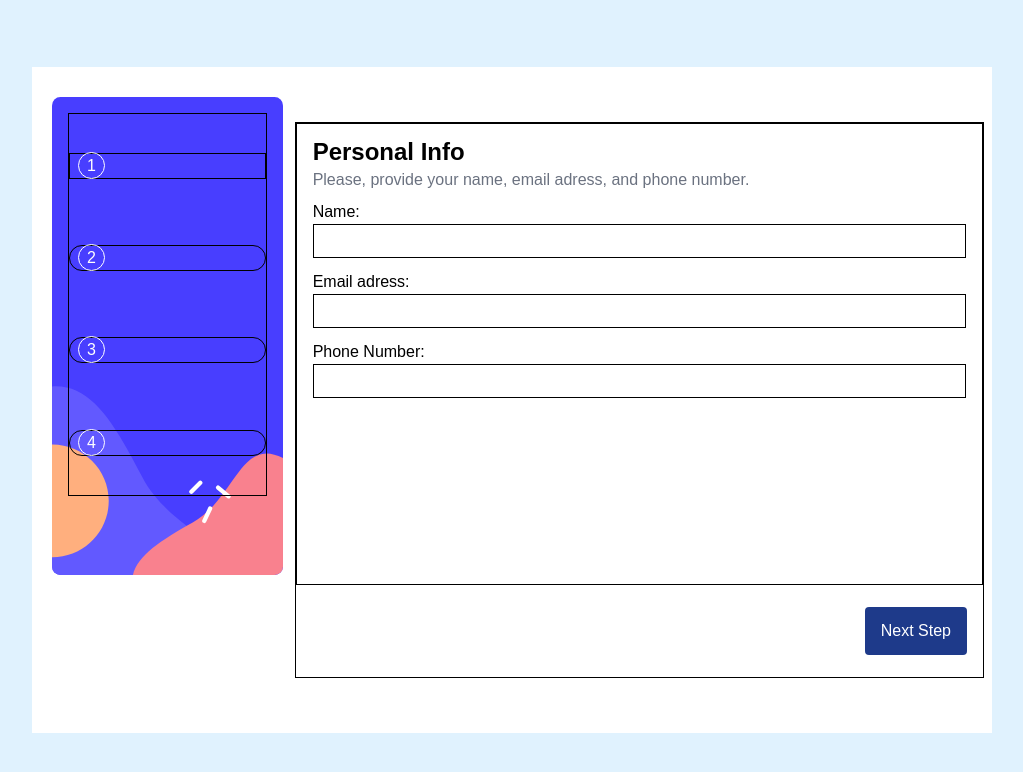
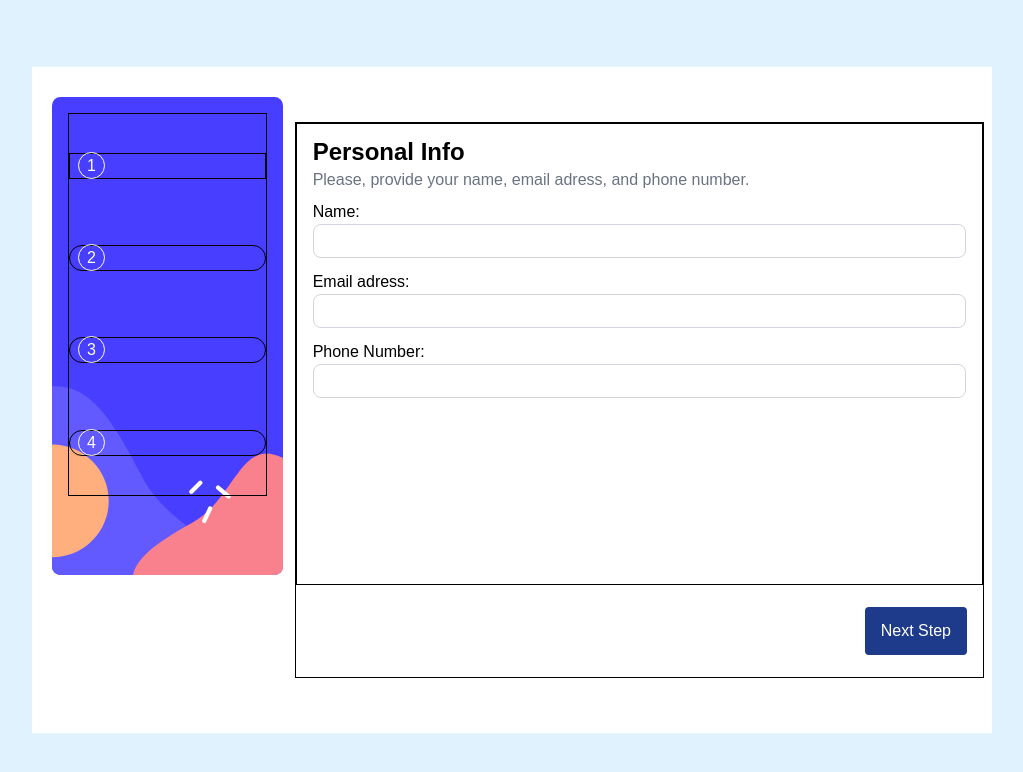
Before and after one commit to CruzFM/multi-step-menu, a React (Create React App) app: page / in a window 1280 px wide. Shown: the top 772 px of the page, without its empty margins (128-1151 px from the left). Built offline with nearby package versions, Linux system fonts and the light colour scheme.

Commit message:
border red on errors added.

```diff
--- a/src/Components/StepOne/StepOne.jsx
+++ b/src/Components/StepOne/StepOne.jsx
@@ -28,17 +28,17 @@ export const StepOne = ()=>{
                         <Form className='flex flex-col gap-3'>
                             <div className='flex flex-col'>
                                 <label>Name:</label>
-                                <Field type="text" name="name" className="px-2 py-1 border border-solid border-black"/>
+                                <Field type="text" name="name" className={`px-2 py-1 border border-solid border-gray-300 rounded-lg ${errors.name && touched.name && "border-red-400"}`}/>
                                 {errors.name && touched.name && (<div className=" text-red-600 md:absolute md:[top: 0px] md:[right:5%] text-sm">{errors.name}</div>)}
                             </div>
                             <div className='flex flex-col'>
                                 <label>Email adress:</label>
-                                <Field type="email" name="email" className="px-2 py-1 border border-solid border-black"/>
+                                <Field type="email" name="email" className={`px-2 py-1 border border-solid border-gray-300 rounded-lg ${errors.email &&  touched.email &&"border-red-400"}`}/>
                                 {errors.email && touched.email && (<div className=" text-red-600 md:absolute md:[top: 0px] md:[right:5%] text-sm">{errors.email}</div>)}
                             </div>
                             <div className='flex flex-col'>
                                 <label>Phone Number:</label>
-                                <Field type="tel" name="phone" className="px-2 py-1 border border-solid border-black"/>
+                                <Field type="tel" name="phone" className={`px-2 py-1 border border-solid border-gray-300 rounded-lg ${errors.phone && touched.phone && "border-red-400"}`}/>
                                 {errors.phone && touched.phone && (<div className=" text-red-600 md:absolute md:[top: 0px] md:[right:5%] text-sm">{errors.phone}</div>)}
                             </div>
                         </Form>
```
